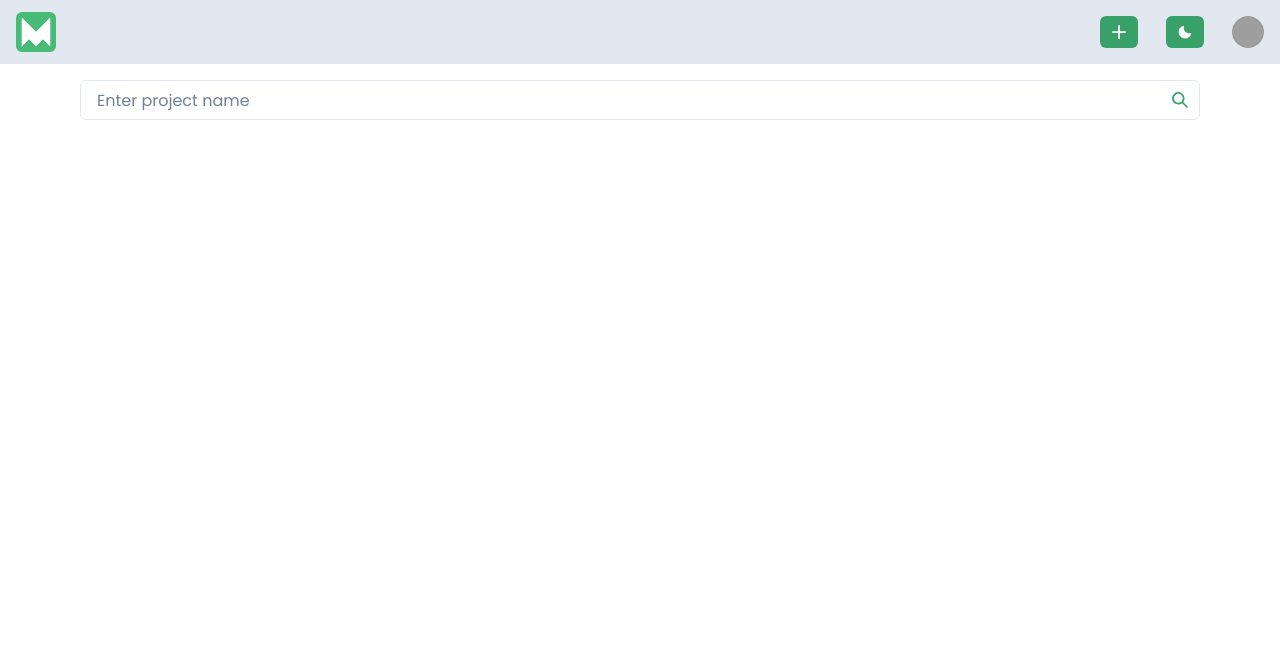
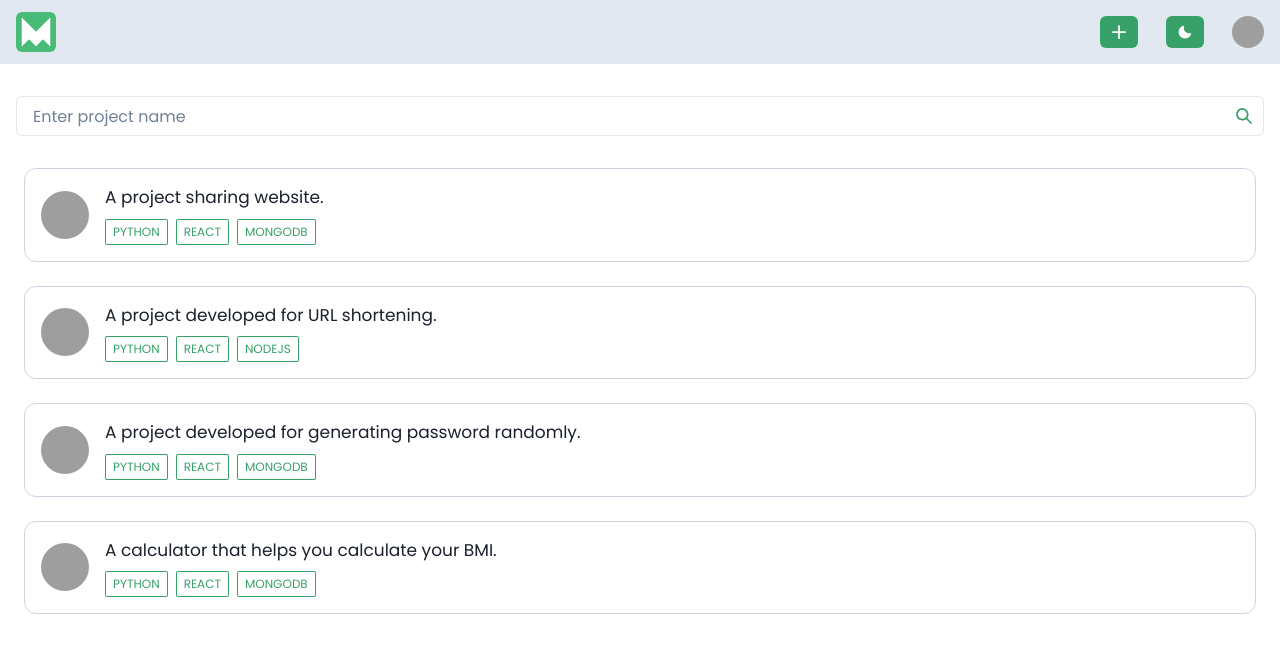
Before and after one commit to RGProjectX/Mini-Hub, a React (Vite) app: page /view in a window 1280 px wide. Shown: the top 652 px of the page. Built offline with nearby package versions, Linux system fonts and the light colour scheme; grey boxes are pictures that could not be loaded.

Commit message:
Create ViewAll Page

```diff
--- a/src/components/home/DiscoverSection.jsx
+++ b/src/components/home/DiscoverSection.jsx
@@ -1,6 +1,6 @@
 import React from 'react'
 import { Box, Heading, useColorModeValue, SimpleGrid, Stack, Text } from '@chakra-ui/react'
-import Card from '../card/Card'
+import Card from '../projectCard/Card'
 
 const DiscoverSection = () => {
     const projectArr = [{
--- a/src/components/home/Home.jsx
+++ b/src/components/home/Home.jsx
@@ -1,6 +1,5 @@
-import { Box, Flex, Heading, useColorModeValue, SimpleGrid, Stack, Text } from '@chakra-ui/react'
+import { Flex, Stack} from '@chakra-ui/react'
 import React from 'react'
-import Card from '../card/Card'
 import DiscoverSection from './DiscoverSection'
 import Hero from './Hero'
 
--- a/src/components/view/ViewAll.jsx
+++ b/src/components/view/ViewAll.jsx
@@ -1,15 +1,71 @@
 import React from 'react'
-import {Box,Input,InputGroup,InputRightElement} from '@chakra-ui/react'
+import {Box,Input,InputGroup,InputRightElement,Stack} from '@chakra-ui/react'
 import { SearchIcon } from '@chakra-ui/icons'
+import ViewCard from './VIewCard'
 const ViewAll = () => {
+  const projectArr = [{
+    name: 'MiniHub',
+    author: 'Rohit',
+    description: 'A project sharing website.',
+    language:[
+      'Python',
+      'React',
+      'MongoDB'
+    ]
+},
+{
+    name: 'URL Shortener',
+    author: 'Ankit',
+    description: 'A project developed for URL shortening.',
+    language:[
+      'Python',
+      'React',
+      'NodeJS',
+      'MongoDB',
+      'FastAPI'
+
+    ]
+},
+{
+  name: 'Password Generator',
+  author: 'Sumit',
+  description: 'A project developed for generating password randomly.',
+  language:[
+    'Python',
+    'React',
+    'MongoDB',
+    'FastAPI'
+
+  ]
+},
+{
+  name: 'BMI Calculator',
+  author: 'Raj',
+  description: 'A calculator that helps you calculate your BMI.',
+  language:[
+    'Python',
+    'React',
+    'MongoDB',
+    'FastAPI',
+    'Python',
+    'React',
+    'MongoDB',
+    'FastAPI',
+
+  ]
+}]
   return (
-    <Box m='20'>
+    <Stack m='4'>
+    <Box mt='20' mb='4'>
       <InputGroup>
       <Input placeholder='Enter project name' />
       <InputRightElement children={<SearchIcon color='green.500' />} />
       </InputGroup>
-
     </Box>
+    {projectArr.map((items)=>
+      <ViewCard namexauthor={items.author} description={items.description} language={items.language}/>
+    )}
+    </Stack>
   )
 }
 
--- /dev/null
+++ b/src/components/view/ViewCard.jsx
@@ -0,0 +1,29 @@
+import React from 'react'
+import {Avatar,Box,HStack,Text, Flex, Badge,useColorModeValue} from '@chakra-ui/react'
+const ViewCard = (props) => {
+  return (
+    <Box p='4' m='2' border='1px' borderRadius='xl' borderColor={useColorModeValue('gray.300','whiteAlpha.400')}>
+      <HStack>
+        <Avatar  size='md' mr='2' src={'https://avatars.dicebear.com/api/adventurer/oh.svg'}></Avatar>
+        <Flex direction='column'>
+          <Text fontSize={['16','18','22','24']} fontWeight='bold' color={useColorModeValue('green.500','teal.200')} >{props.name}</Text>
+          <Text fontSize={['12','14','16','16']} color='gray.400' fontWeight='light'>{props.author}</Text>
+          <Text fontSize={['14','16','17','17']} fontWeight='medium' noOfLines='2'>{props.description}</Text>
+          <HStack mt='2'>
+            {(props.language).slice(0,3).map((lang)=><Badge px={2}
+                py={1}
+                variant='outline'
+                colorScheme={useColorModeValue('green','teal')}
+                fontWeight={'400'}>
+            {lang}
+          </Badge>)}
+
+
+          </HStack>
+        </Flex >
+      </HStack>
+    </Box>
+  )
+}
+
+export default ViewCard
```
Also changed, not shown: src/components/projectCard/Card.jsx (renamed from src/components/card/Card.jsx), 1 other file (tests, documents, lock files or other folders).
